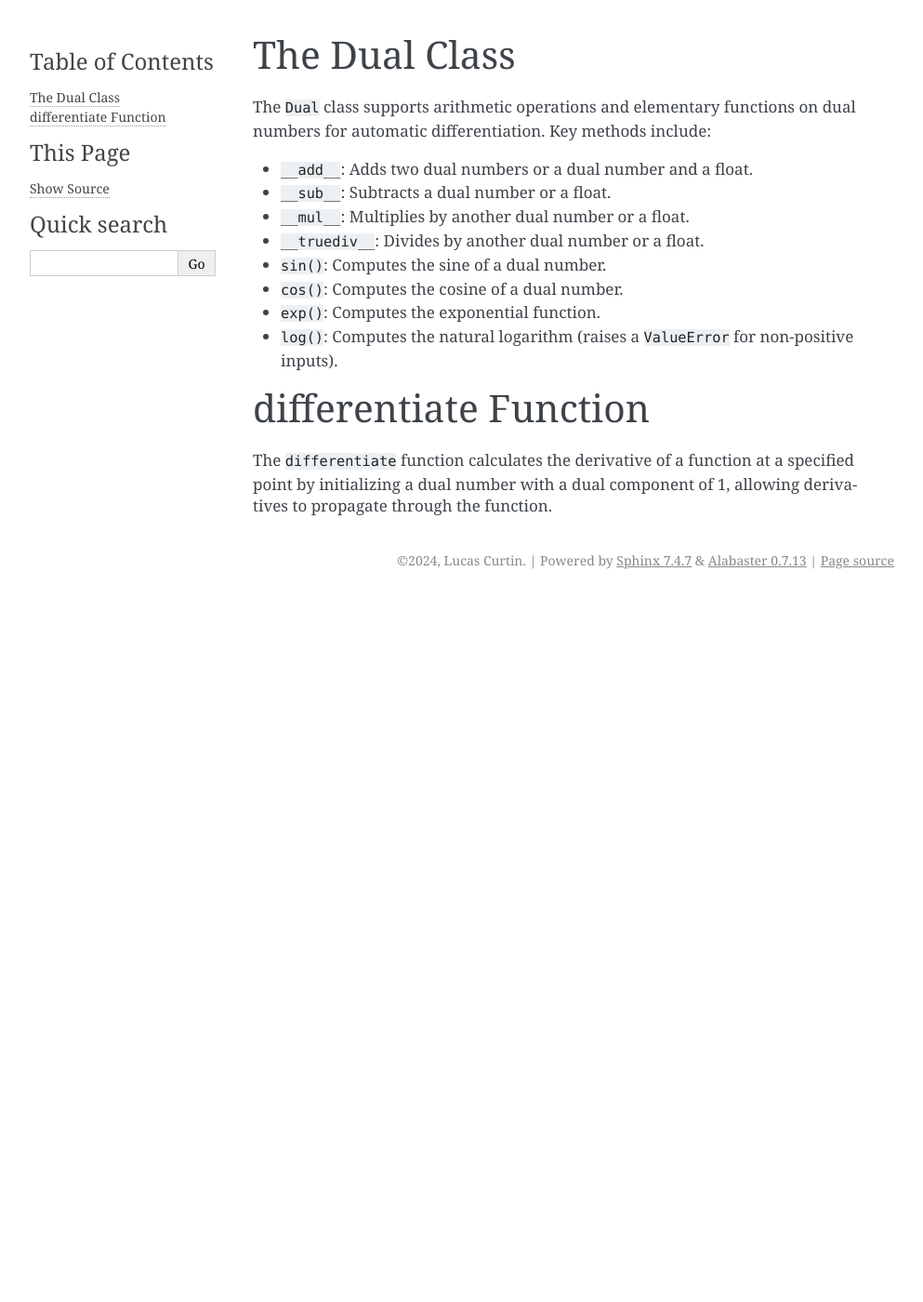
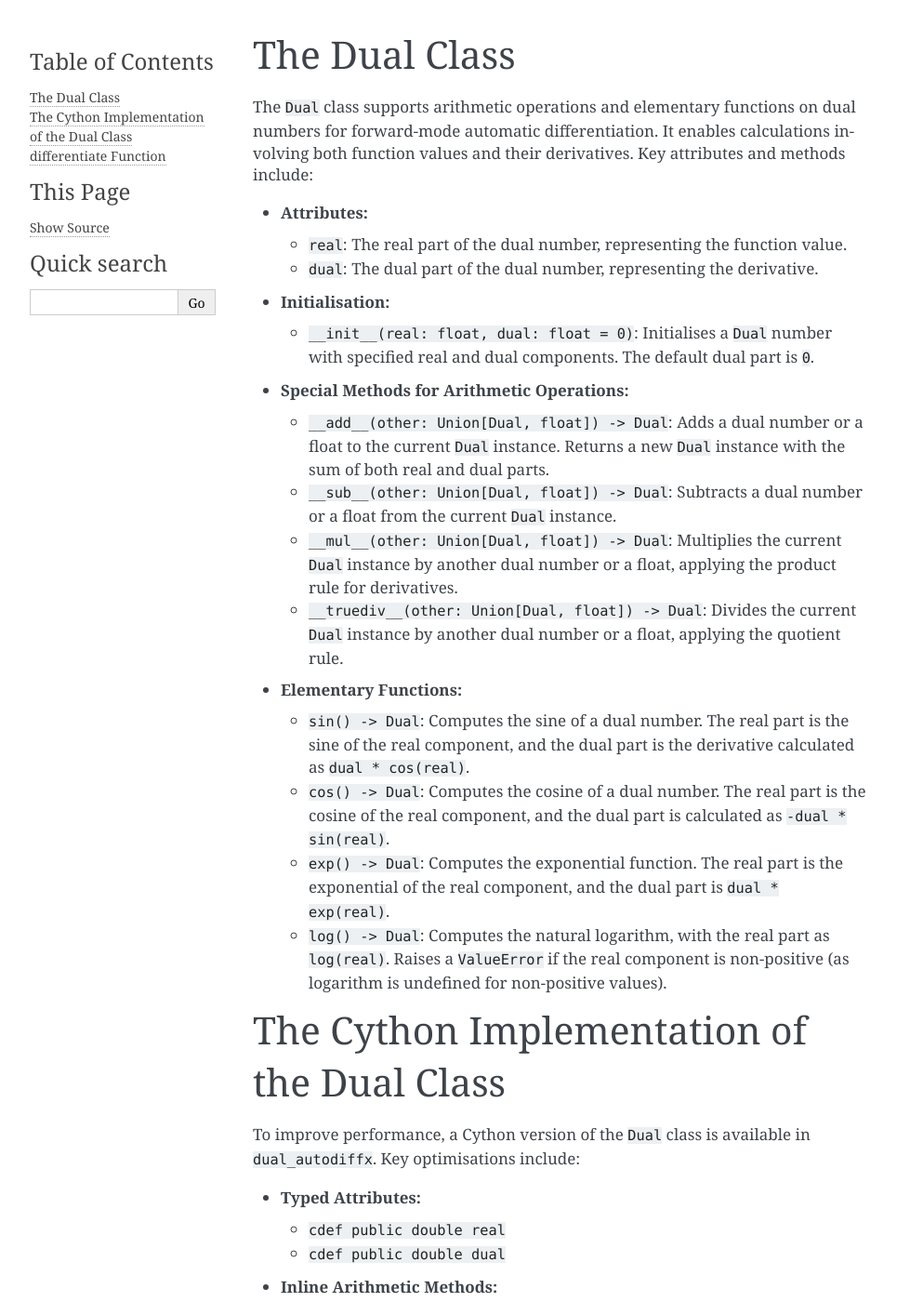
Before and after one commit to boboboon/dual_autodiff, a Sphinx documentation site: the page built from docs/md/api.md, in a window 1280 px wide and 1400 px high. Shown: the whole window at 93% size, without its empty margins (148-1141 px from the left). Built offline with Sphinx 7.4.7, drawn with Linux system fonts in a browser that asks for light colours; some of the changed text lies outside the part shown.

Commit message:
Further updates

```diff
--- a/docs/md/api.md
+++ b/docs/md/api.md
@@ -1,16 +1,44 @@
 ## The Dual Class
 
-The `Dual` class supports arithmetic operations and elementary functions on dual numbers for automatic differentiation. Key methods include:
+The `Dual` class supports arithmetic operations and elementary functions on dual numbers for forward-mode automatic differentiation. It enables calculations involving both function values and their derivatives. Key attributes and methods include:
 
-- `__add__`: Adds two dual numbers or a dual number and a float.
-- `__sub__`: Subtracts a dual number or a float.
-- `__mul__`: Multiplies by another dual number or a float.
-- `__truediv__`: Divides by another dual number or a float.
-- `sin()`: Computes the sine of a dual number.
-- `cos()`: Computes the cosine of a dual number.
-- `exp()`: Computes the exponential function.
-- `log()`: Computes the natural logarithm (raises a `ValueError` for non-positive inputs).
+- **Attributes:**
+  - `real`: The real part of the dual number, representing the function value.
+  - `dual`: The dual part of the dual number, representing the derivative.
+
+- **Initialisation:**
+  - `__init__(real: float, dual: float = 0)`: Initialises a `Dual` number with specified real and dual components. The default dual part is `0`.
+
+- **Special Methods for Arithmetic Operations:**
+  - `__add__(other: Union[Dual, float]) -> Dual`: Adds a dual number or a float to the current `Dual` instance. Returns a new `Dual` instance with the sum of both real and dual parts.
+  - `__sub__(other: Union[Dual, float]) -> Dual`: Subtracts a dual number or a float from the current `Dual` instance.
+  - `__mul__(other: Union[Dual, float]) -> Dual`: Multiplies the current `Dual` instance by another dual number or a float, applying the product rule for derivatives.
+  - `__truediv__(other: Union[Dual, float]) -> Dual`: Divides the current `Dual` instance by another dual number or a float, applying the quotient rule.
+
+- **Elementary Functions:**
+  - `sin() -> Dual`: Computes the sine of a dual number. The real part is the sine of the real component, and the dual part is the derivative calculated as `dual * cos(real)`.
+  - `cos() -> Dual`: Computes the cosine of a dual number. The real part is the cosine of the real component, and the dual part is calculated as `-dual * sin(real)`.
+  - `exp() -> Dual`: Computes the exponential function. The real part is the exponential of the real component, and the dual part is `dual * exp(real)`.
+  - `log() -> Dual`: Computes the natural logarithm, with the real part as `log(real)`. Raises a `ValueError` if the real component is non-positive (as logarithm is undefined for non-positive values).
+
+## The Cython Implementation of the Dual Class
+
+To improve performance, a Cython version of the `Dual` class is available in `dual_autodiffx`. Key optimisations include:
+
+- **Typed Attributes:**
+  - `cdef public double real`
+  - `cdef public double dual`
+
+- **Inline Arithmetic Methods:**
+  - Methods like `_add`, `_sub`, `_mul`, and `_truediv` are implemented inline in Cython to reduce overhead and improve performance for arithmetic operations.
 
 ## differentiate Function
 
-The `differentiate` function calculates the derivative of a function at a specified point by initializing a dual number with a dual component of 1, allowing derivatives to propagate through the function.
+The `differentiate` function calculates the derivative of a function at a specified point by initializing a dual number with a dual component of 1, allowing derivatives to propagate through the function. It works by calling the function with the dual number and returning the dual part of the result, which represents the derivative.
+
+- **Arguments:**
+  - `f (Callable[[Dual], Dual])`: The function to differentiate, which should accept a single argument of type `Dual` and return a `Dual` instance.
+  - `x (float)`: The point at which to evaluate the derivative.
+
+- **Returns:**
+  - `float`: The derivative of `f` at `x`, as captured by the dual part of the output.
```
Also changed, not shown: docs/md/analytical_solutions.md (+7 -0 lines), docs/md/overview.md (+37 -8 lines).
